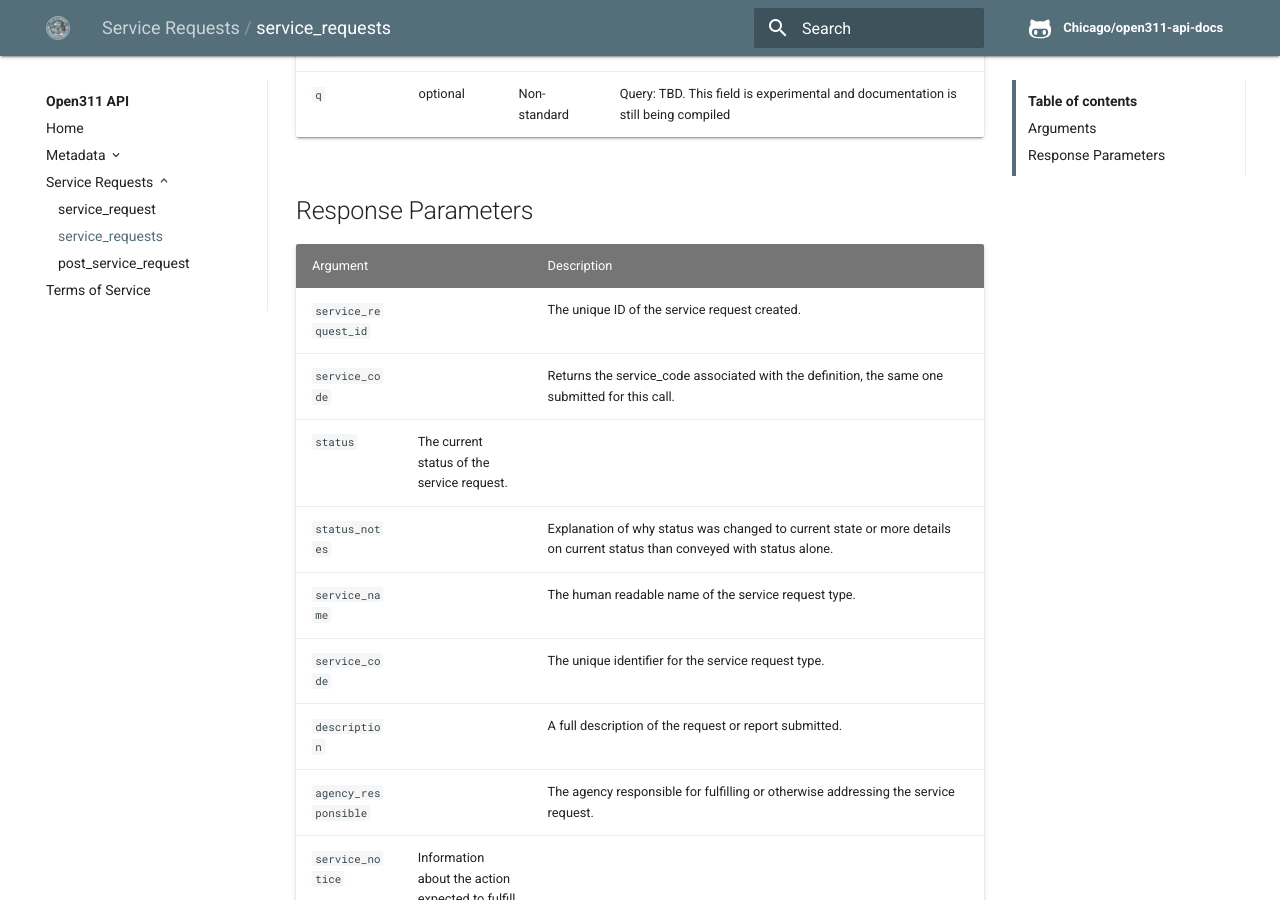
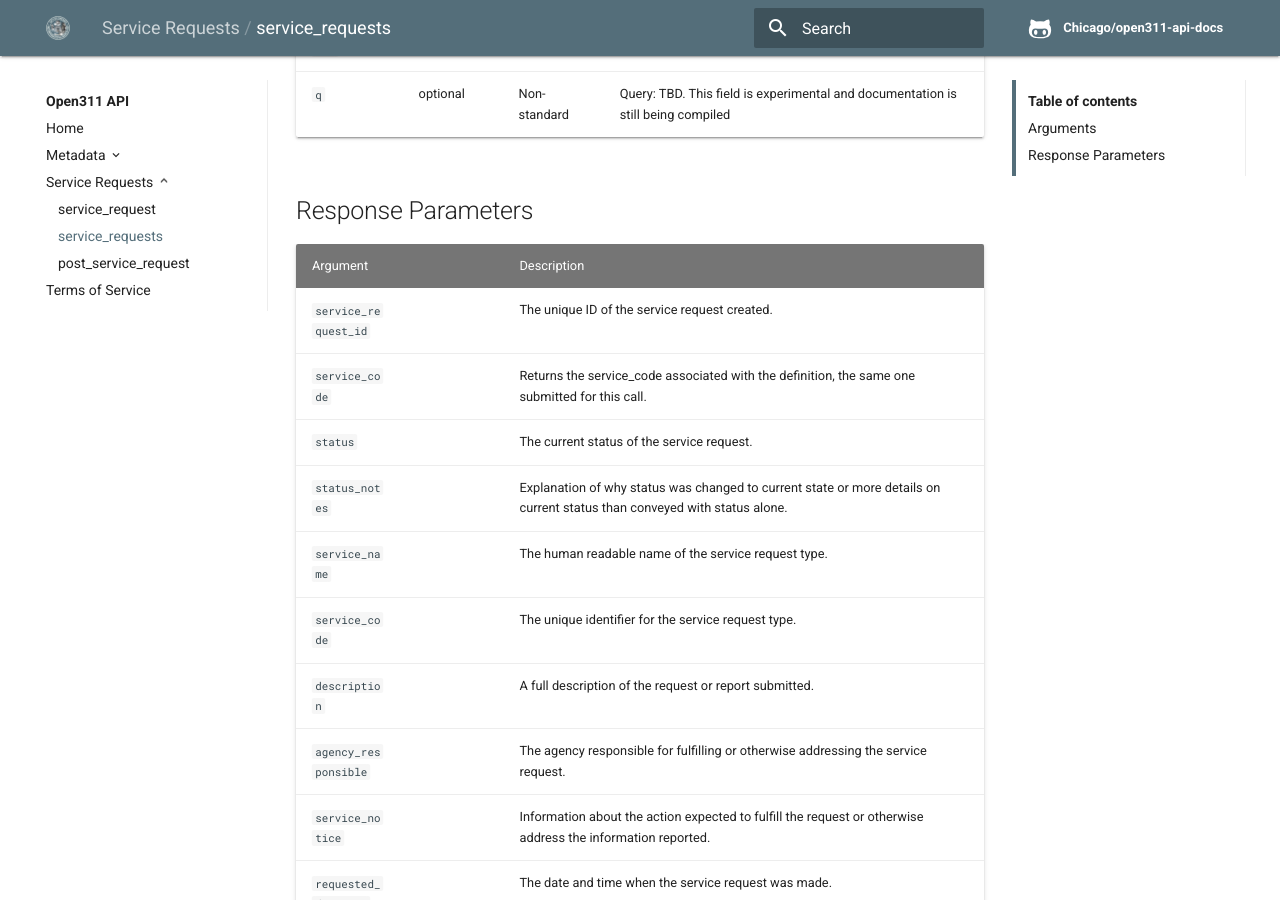
Before and after one commit to Chicago/open311-api-docs, an MkDocs documentation site: the page built from docs/service_requests.md, in a window 1280 px wide and 900 px high, scrolled down 1704 px. Built offline with MkDocs 1.6.1, drawn with Linux system fonts in a browser that asks for light colours; old or Windows-style settings are respelled for this version of MkDocs.

Commit message:
Fixes #9

```diff
--- a/docs/service_requests.md
+++ b/docs/service_requests.md
@@ -34,13 +34,13 @@ Query the current status of multiple requests. Because the Chicago endpoint may
 |----------------|--------------|------------------------------------------------------------------------|
 | `service_request_id` | | 	The unique ID of the service request created. |
 | `service_code` | | Returns the service_code associated with the definition, the same one submitted for this call. |
-| `status` | The current status of the service request. |
+| `status` | | The current status of the service request. |
 | `status_notes` | |Explanation of why status was changed to current state or more details on current status than conveyed with status alone. |
 | `service_name` | | The human readable name of the service request type. |
 | `service_code` | | The unique identifier for the service request type. |
 | `description` | | A full description of the request or report submitted. |
 | `agency_responsible` | | The agency responsible for fulfilling or otherwise addressing the service request. | |
-| `service_notice` | Information about the action expected to fulfill the request or otherwise address the information reported. |
+| `service_notice` | | Information about the action expected to fulfill the request or otherwise address the information reported. |
 | `requested_datetime` | | The date and time when the service request was made. |
 | `updated_datetime` | Non-standard | TBD: The Chicago implementation uses updated_datetime in a manner that differs from Open311. Documentation is still being compiled. |
 | `expected_datetime` | | The date and time when the service request can be expected to be fulfilled. This may be based on a service-specific service level agreement. |
```
